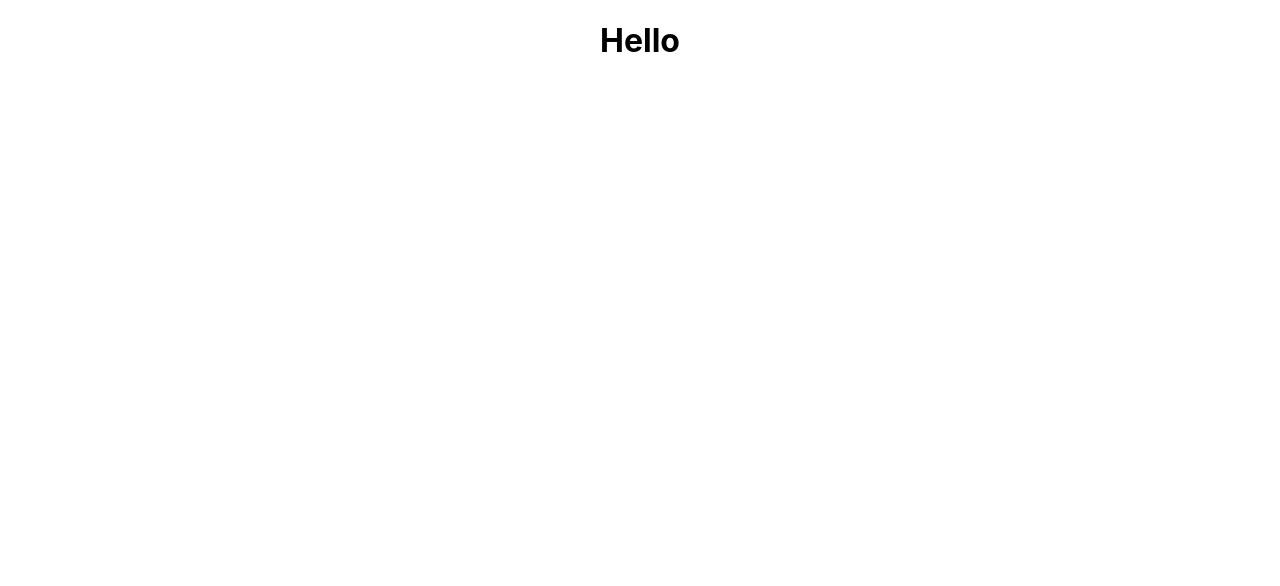
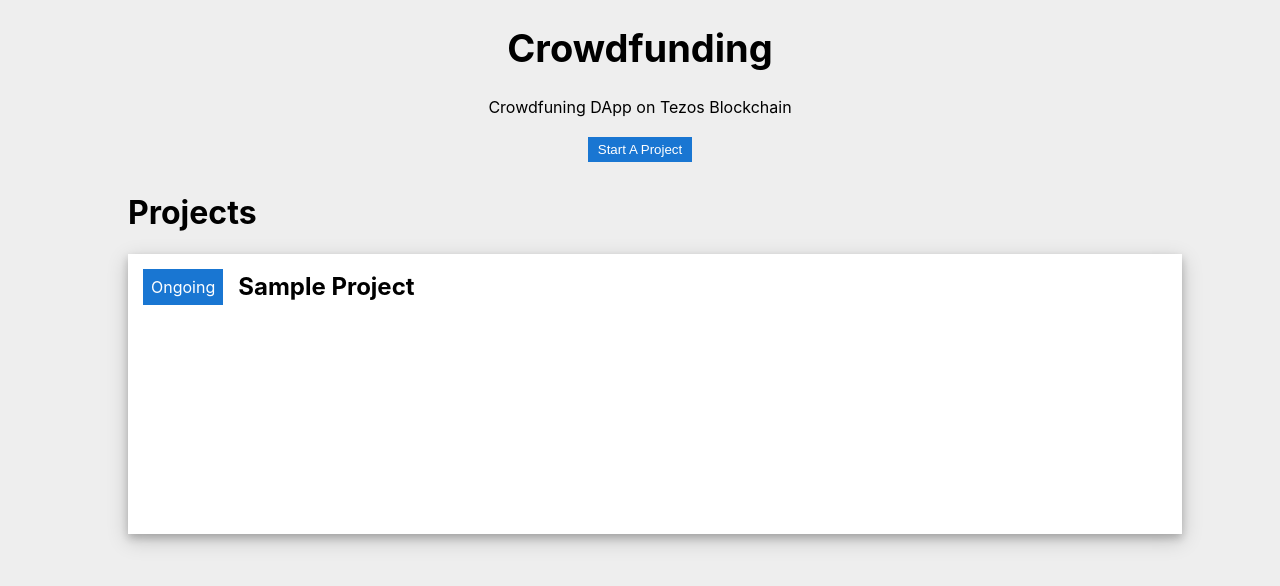
Before and after one commit to AniketSindhu/crowdfunding_tezos_dapp, a React (Create React App) app: page / in a window 1280 px wide. Shown: the top 586 px of the page. Built offline with nearby package versions, Linux system fonts and the light colour scheme.

Commit message:
basic ui done

```diff
--- a/src/App.css
+++ b/src/App.css
@@ -1,3 +1,5 @@
 .App {
   text-align: center;
+  width: 80%;
+  margin: auto;
 }
--- a/src/App.js
+++ b/src/App.js
@@ -3,7 +3,59 @@
 function App() {
   return (
     <div className="App">
-      <h1>Hello</h1>
+      <h1 style={{ fontSize: "38px" }}>Crowdfunding</h1>
+      <body>Crowdfuning DApp on Tezos Blockchain</body>
+      <button
+        style={{
+          margin: "20px 10px 10px 10px",
+          backgroundColor: "#1976D2",
+          color: "white",
+          border: "none",
+          cursor: "pointer",
+        }}
+      >
+        <div style={{ margin: "4px" }}>Start A Project</div>
+      </button>
+      <h1
+        style={{
+          display: "flex",
+          flexDirection: "row",
+          justifyContent: "start",
+        }}
+      >
+        Projects
+      </h1>
+      <div
+        style={{
+          height: "250px",
+          width: "100%",
+          padding: "15px",
+          backgroundColor: "white",
+          boxShadow:
+            "0 4px 8px 0 rgba(0, 0, 0, 0.2), 0 6px 20px 0 rgba(0, 0, 0, 0.19)",
+          display: "flex",
+          flexDirection: "column",
+        }}
+      >
+        <div
+          style={{
+            display: "flex",
+            flexDirection: "row",
+            alignItems: "center",
+          }}
+        >
+          <div
+            style={{
+              backgroundColor: "#1976D2",
+              width: "fit-content",
+              marginRight: "15px",
+            }}
+          >
+            <div style={{ color: "white", margin: "8px" }}>Ongoing</div>
+          </div>
+          <h2 style={{ margin: 0 }}>Sample Project</h2>
+        </div>
+      </div>
     </div>
   );
 }
--- a/src/index.css
+++ b/src/index.css
@@ -1,13 +1,14 @@
 body {
   margin: 0;
-  font-family: -apple-system, BlinkMacSystemFont, 'Segoe UI', 'Roboto', 'Oxygen',
-    'Ubuntu', 'Cantarell', 'Fira Sans', 'Droid Sans', 'Helvetica Neue',
+  background-color: #eeeeee;
+  font-family: -apple-system, BlinkMacSystemFont, "Segoe UI", "Roboto", "Oxygen",
+    "Ubuntu", "Cantarell", "Fira Sans", "Droid Sans", "Helvetica Neue",
     sans-serif;
   -webkit-font-smoothing: antialiased;
   -moz-osx-font-smoothing: grayscale;
 }
 
 code {
-  font-family: source-code-pro, Menlo, Monaco, Consolas, 'Courier New',
+  font-family: source-code-pro, Menlo, Monaco, Consolas, "Courier New",
     monospace;
 }
```
